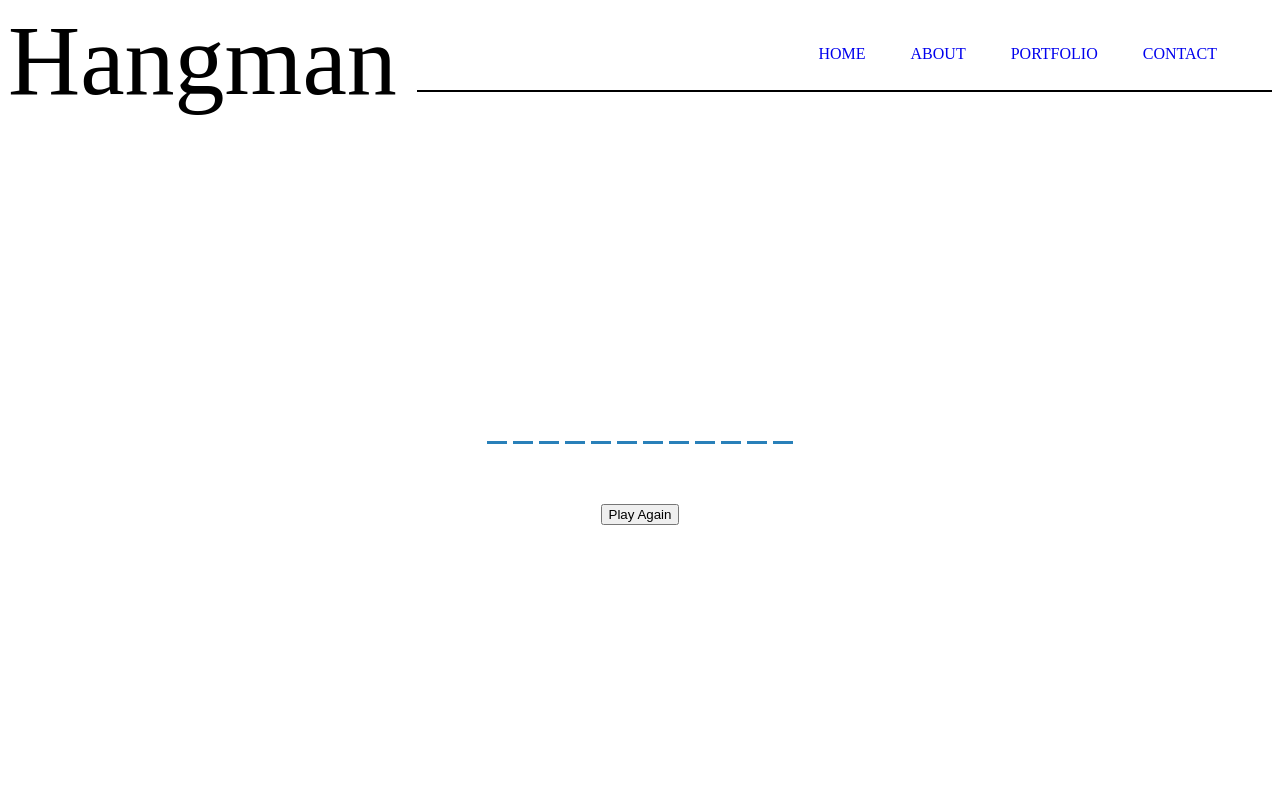
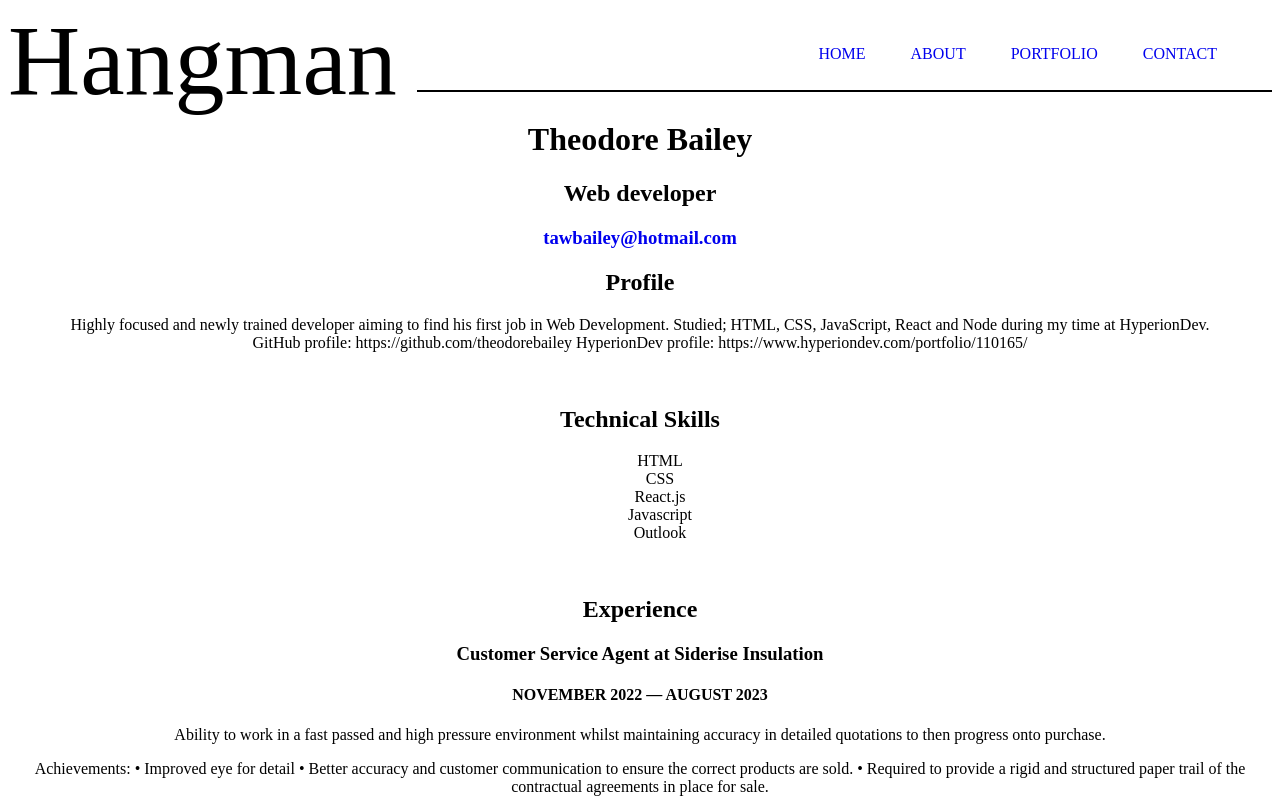
Before and after one commit to theodorebailey/CapstoneProjectVII, a React (Create React App) app: page /Home in a window 1280 px wide. Shown: the top 800 px of the page. Built offline with nearby package versions, Linux system fonts and the light colour scheme.

Commit message:
Working project, continue to clear

```diff
--- a/src/App.css
+++ b/src/App.css
@@ -80,3 +80,11 @@
   height: 50px;
   width: 20px;
 }
+
+.uL {
+  list-style-type: none;
+}
+
+.hyperlink {
+  text-decoration: none;
+}
--- a/src/App.js
+++ b/src/App.js
@@ -96,6 +96,7 @@ function App() {
       <Header />
       <Routes>
           <Route path='/Portfolio' element={<Portfolio />} />
+          <Route path='/Home' element={<Portfolio />} />
         </Routes>
         <div className="game-container">
         <Figure wrongLetters={wrongLetters} />
--- a/src/components/Portfolio.js
+++ b/src/components/Portfolio.js
@@ -1,21 +1,21 @@
 import React from 'react';
+import './../App.css';
 
 const Portfolio = () => {
 return (
     <div className="container">
-<div id="doc2" class="yui-t7">
-	<div id="inner">
-		<div id="hd">
-			<div class="yui-gc">
-				<div class="yui-u first">
+<div>
+	<div>
+		<div>
+			<div>
+				<div>
 					<h1>Theodore Bailey</h1>
 					<h2>Web developer</h2>
 				</div>
 
-				<div class="yui-u">
+				<div>
 					<div class="contact-info">
-						<h3><a href="mailto:name@yourdomain.com">tawbailey@hotmail.com</a></h3>
-						<h3>0780 xxx xxxx </h3>
+						<h3><a class="hyperlink" href="mailto:tawbailey@hotmail.com">tawbailey@hotmail.com</a></h3>
 					</div>
 				</div>
 			</div>
@@ -41,29 +41,29 @@ return (
                     <br></br>
 
 
-					<div class="yui-gf">
-						<div class="yui-u first">
+					<div>
+						<div>
 							<h2>Technical Skills</h2>
 						</div>
-						<div class="yui-u">
-							<ul class="talent">
+						<div>
+							<ul class="uL" stlye={{listStyleType: "none"}}>
 								<li>HTML</li>
 								<li>CSS</li>
                                 <li>React.js</li>
-								<li class="last">Javascript</li>
+								<li>Javascript</li>
                                 <li>Outlook</li>
 							</ul>
 						</div>
 					</div>
-					<div class="yui-gf">
+					<div>
                         <br></br>
-						<div class="yui-u first">
+						<div>
 							<h2>Experience</h2>
 						</div>
 
-						<div class="yui-u">
+						<div>
 
-							<div class="job">
+							<div>
 								<h3>Customer Service Agent at Siderise Insulation</h3>
 								<h4>NOVEMBER 2022 — AUGUST 2023</h4>
 								<p>Ability to work in a fast passed and high pressure environment whilst maintaining accuracy in detailed quotations to then progress onto purchase.</p>
```
